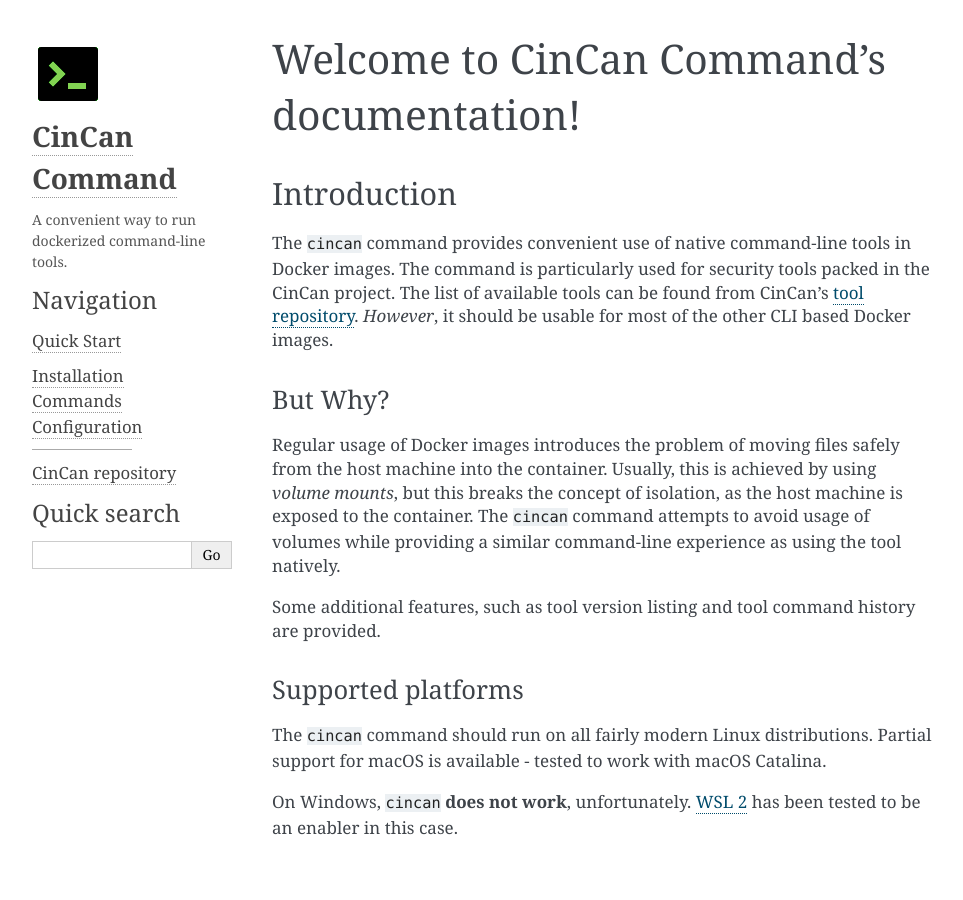
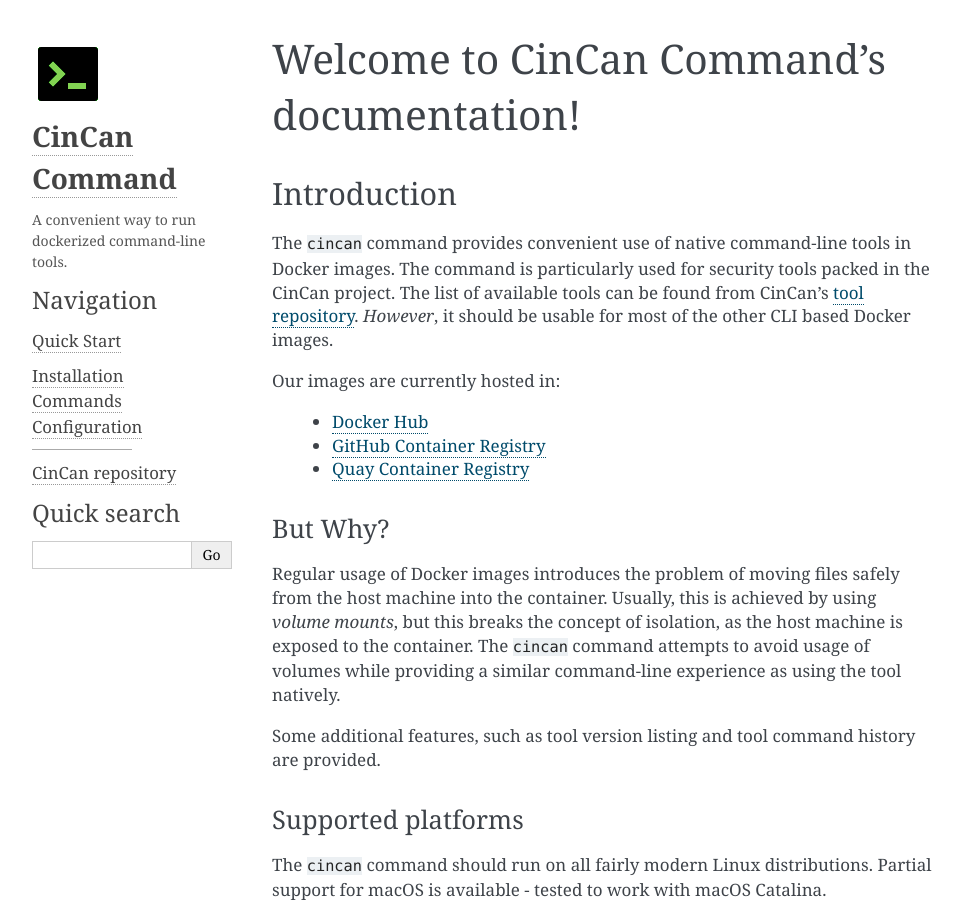
Before and after one commit to cincanproject/cincan-command, a Sphinx documentation site: the page built from docs/index.rst, in a window 1280 px wide and 900 px high. Shown: the whole window, without its empty margins (148-1111 px from the left). Built offline with Sphinx 7.4.7, drawn with Linux system fonts in a browser that asks for light colours.

Commit message:
docs: Add link to each container registry

```diff
--- a/docs/index.rst
+++ b/docs/index.rst
@@ -26,6 +26,12 @@
 ************
 
 The ``cincan`` command provides convenient use of native command-line tools in Docker images. The command is particularly used for security tools packed in the CinCan project. The list of available tools can be found from CinCan's `tool repository <https://gitlab.com/CinCan/tools>`_. *However*, it should be usable for most of the other CLI based Docker images.
+
+Our images are currently hosted in:
+
+ * `Docker Hub <https://hub.docker.com/u/cincan>`_
+ * `GitHub Container Registry <https://github.com/orgs/cincanproject/packages>`_
+ * `Quay Container Registry <https://quay.io/organization/cincan/>`_
 
 But Why?
 ========
```
